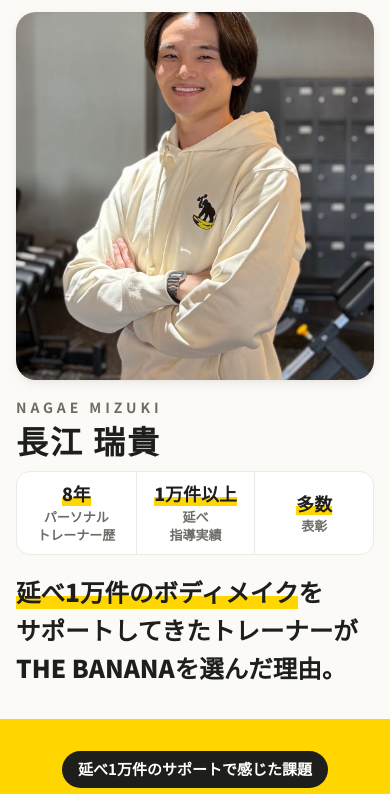
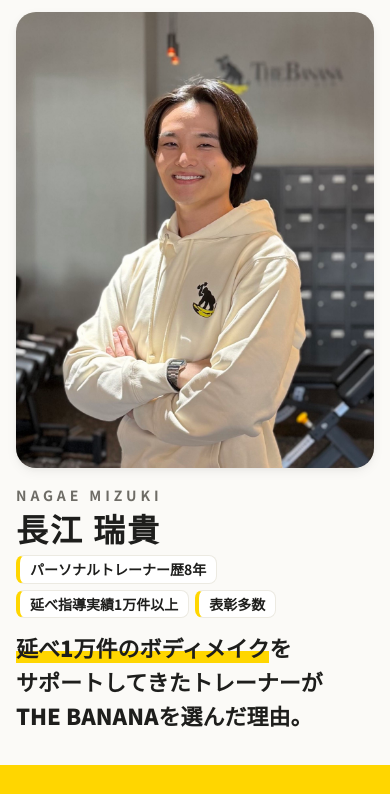
Before and after one commit to the-banana-gym/mizuki, a plain HTML site: page index.html in a window 390 px wide. Shown: the top 794 px of the page. Drawn offline with Linux system fonts and the light colour scheme.

Commit message:
一番上を一つ前の形に戻す
Co-Authored-By: Claude Opus 5.5 <noreply@anthropic.com>

```diff
--- a/index.html
+++ b/index.html
@@ -46,6 +46,8 @@ header img{height:28px;width:auto}
 .hero .photo img{width:100%;height:100%;object-fit:cover;object-position:50% 0}
 .en{font-size:var(--t-small);letter-spacing:.28em;font-weight:700;color:var(--muted)}
 .name{font-size:clamp(32px,4.6vw,52px);font-weight:900;letter-spacing:.06em;line-height:1.25}
+.creds{list-style:none;margin:12px 0 20px;padding:0;display:flex;flex-wrap:wrap;gap:8px}
+.creds li{background:var(--card);border:1px solid var(--line);border-left:4px solid var(--accent);border-radius:8px;padding:4px 12px;font-size:15px;font-weight:700;line-height:1.6}
 h1{font-size:var(--t-h1);font-weight:900;line-height:1.55;margin:0}
 .mk{background:linear-gradient(transparent 62%,var(--accent) 62%)}
 .hero .sub{color:var(--muted)}
@@ -132,20 +134,14 @@ footer{padding-bottom:110px}
 @media (max-width:899px){
   .hero{padding:12px 16px 32px;gap:14px}
   .name{line-height:1.2}
+  .creds{margin:8px 0 12px;gap:6px}
+  .creds li{font-size:14px;padding:2px 10px}
   .hero h1{margin:0}
 }
-@media (max-width:899px){
-  .hero .photo{aspect-ratio:1098/1130}
+@media (max-width:899px) and (max-height:760px){
+  .hero .photo{aspect-ratio:1098/1225}
   .hero .photo img{object-position:50% 100%}
 }
-@media (max-width:899px){
-  .hero h1{font-size:min(calc((100vw - 32px) / 14.6), 36px)}
-}
-.creds{list-style:none;margin:12px 0 18px;padding:0;display:grid;grid-template-columns:repeat(3,1fr);gap:0;background:var(--card);border:1px solid var(--line);border-radius:var(--radius)}
-.creds li{display:grid;gap:2px;align-content:center;justify-items:center;text-align:center;padding:10px 6px;border:0;border-left:1px solid var(--line);border-radius:0;background:none;font-size:inherit}
-.creds li:first-child{border-left:0}
-.creds b{font-size:clamp(17px,4.6vw,22px);font-weight:900;line-height:1.3;background:linear-gradient(transparent 62%,var(--accent) 62%)}
-.creds span{font-size:13px;font-weight:700;color:var(--muted);line-height:1.4}
 </style>
 </head>
 <body>
@@ -158,7 +154,7 @@ footer{padding-bottom:110px}
   <div>
     <p class="en">NAGAE MIZUKI</p>
     <p class="name">長江 瑞貴</p>
-    <ul class="creds" aria-label="実績"><li><b>8年</b><span>パーソナル<br>トレーナー歴</span></li><li><b>1万件以上</b><span>延べ<br>指導実績</span></li><li><b>多数</b><span>表彰</span></li></ul>
+    <ul class="creds" aria-label="実績"><li>パーソナルトレーナー歴8年</li><li>延べ指導実績1万件以上</li><li>表彰多数</li></ul>
     <h1 id="t-hero"><span class="ln"><span class="mk">延べ1万件のボディメイク</span>を</span><br><span class="ln">サポートしてきたトレーナーが</span><br><span class="ln">THE BANANAを選んだ理由。</span></h1>
   </div>
 </section>
```
